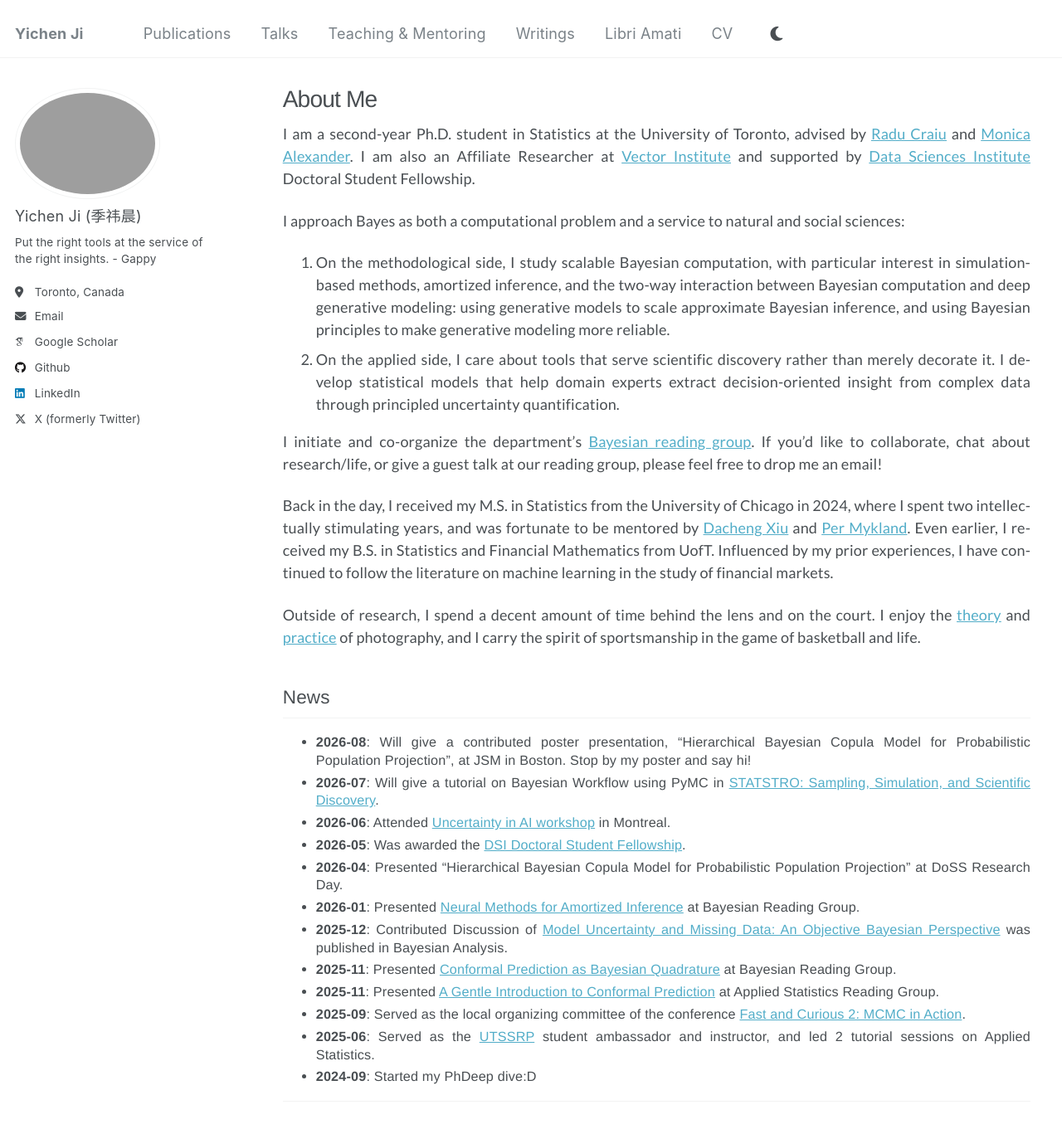
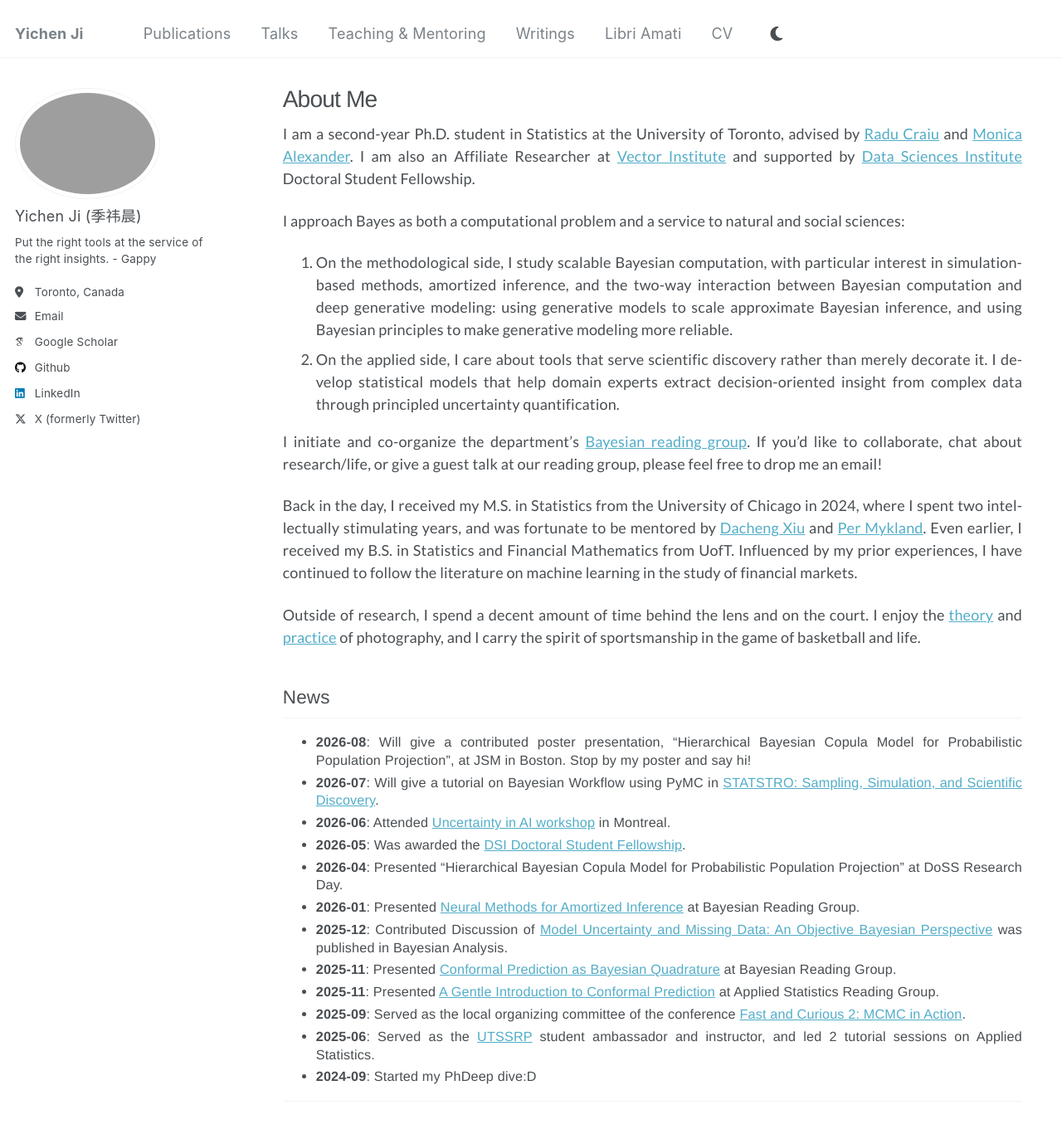
Before and after one commit to user-jiyichen/user-jiyichen.github.io, a Jekyll site: the page built from _pages/about.md, in a window 1280 px wide and 1400 px high. Shown: the top 1367 px of the window at 83% size. Built offline with Jekyll 4.4.1, drawn with Linux system fonts in a browser that asks for light colours; some web fonts are replaced.

Commit message:
Update main.scss

```diff
--- a/assets/css/main.scss
+++ b/assets/css/main.scss
@@ -74,7 +74,7 @@
 
 @media (min-width: 64em) {
   #main {
-    max-width: 1500px;
+    max-width: 1350px;
     margin-left: auto;
     margin-right: auto;
   }
@@ -82,7 +82,7 @@
   .page,
   .archive {
     width: calc(100% - 270px);
-    padding-right: 20px !important;
+    padding-right: 30px !important;
   }
 
   .sidebar {
```
